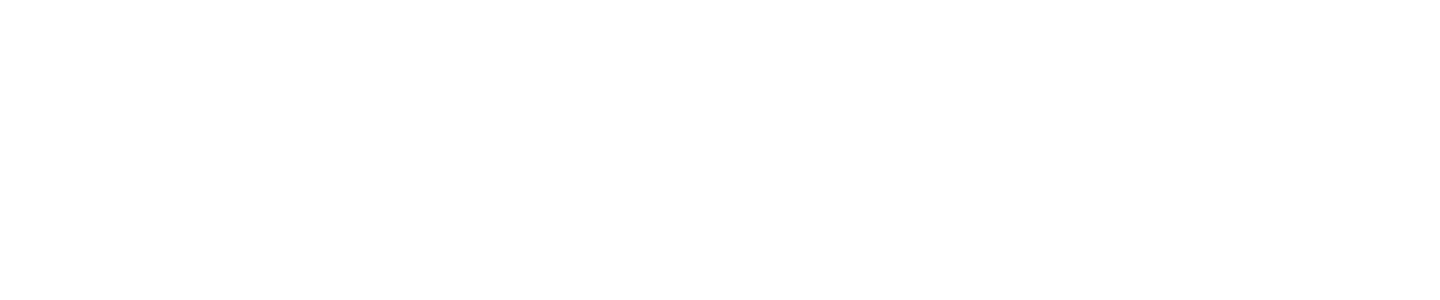
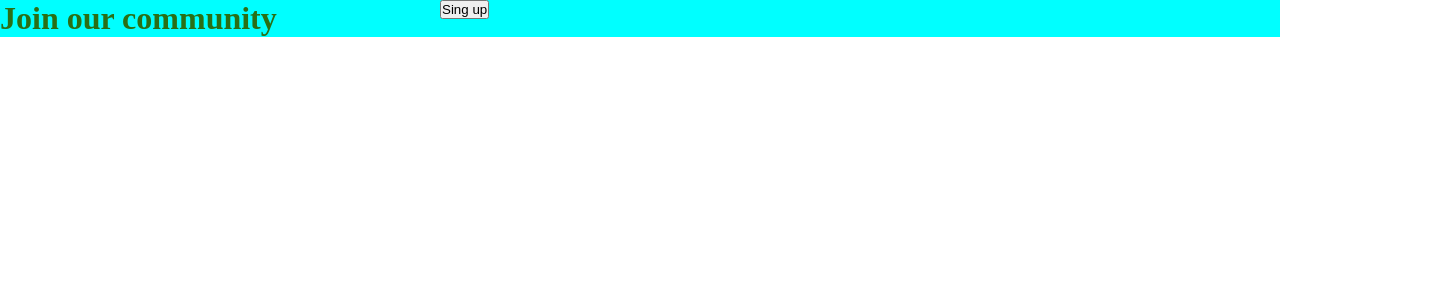
Before and after one commit to brunnacroches/react-single-price-component, a React (Create React App) app: page / in a window 1280 px wide. Shown: the top 300 px of the page, 1440 px wide, since content can reach past the window. Built offline with nearby package versions, Linux system fonts and the light colour scheme.

Commit message:
commit on "main"

```diff
--- a/src/components/Button/index.tsx
+++ b/src/components/Button/index.tsx
@@ -1,19 +1,17 @@
 import React from "react";
-import "./styles.css";
+// import "./styles.css";
 
 interface ButtonProps {
   text: string;
   variant?: "outlined" | "contained";
-  // ? esse atributo é opcional ele pode ou não existir
 }
 
-const defaultProps: Partial<ButtonProps> = {
-  variant: "contained",
-};
+const defaultProps: Partial<ButtonProps> = { variant: "contained" };
 
 const Button: React.FC<ButtonProps> = ({ text, variant }) => {
   let className = "button";
   if (variant === "outlined") {
+    className += "button--outlined";
   }
   return <button className={className}>{text}</button>;
 };
--- a/src/components/Type/index.tsx
+++ b/src/components/Type/index.tsx
@@ -2,11 +2,11 @@
 import "./style.css";
 
 interface TypeProps {
-  text: string;
+  type: string;
 }
 
-const Type: React.FC<TypeProps> = ({ text }) => {
-  return <h1 className="type"> {text} </h1>;
+const Type: React.FC<TypeProps> = ({ type }) => {
+  return <h1 className="type"> {type} </h1>;
 };
 
 export default Type;
--- a/src/components/Type/style.css
+++ b/src/components/Type/style.css
@@ -1,4 +1,5 @@
-.type {
+.text {
   width: 100%;
   height: 100%;
+  color: black;
 }
--- a/src/containers/SinglePrice/index.tsx
+++ b/src/containers/SinglePrice/index.tsx
@@ -1,14 +1,24 @@
 import React from "react";
 import Type from "../../components/Type";
 import Button from "../../components/Button";
+import "./style.css";
 
 export interface SinglePriceProps {
+  type: string;
   button: string;
-  type: string;
 }
 
-const SiglePrice: React.FC<SinglePriceProps> = ({ button, type }) => {
-  return <div className="PriceGrid"></div>;
+const SinglePrice: React.FC<SinglePriceProps> = ({ button, type }) => {
+  return (
+    <div className="PriceSingle">
+      <div className="PriceSingle__Card">
+        <Type type={type} />
+      </div>
+      <div className="PriceSingle__Card__Button">
+        <Button text={button} />
+      </div>
+    </div>
+  );
 };
 
-export default SiglePrice;
+export default SinglePrice;
--- a/src/pages/Home/index.tsx
+++ b/src/pages/Home/index.tsx
@@ -6,7 +6,11 @@
 import "./style.css";
 
 const Home = () => {
-  return <div className="home"></div>;
+  return (
+    <div className="home">
+      <SinglePrice button="Sing up" type="Join our community" />
+    </div>
+  );
 };
 
 export default Home;
--- a/src/pages/Home/style.css
+++ b/src/pages/Home/style.css
@@ -1,4 +1,5 @@
 .home {
   width: 100%;
   height: 100%;
+  background-color: aqua;
 }
```
